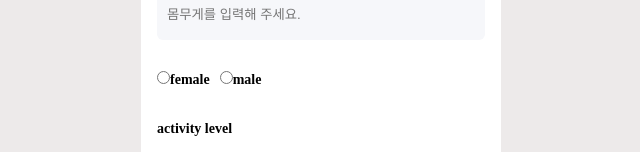
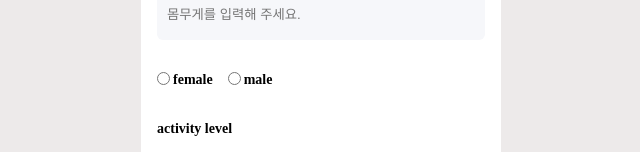
Before and after one commit to inyouxg/capstone-design-1, a React (Vite) app in the folder client/: page /profile in a window 1280 px wide. Shown: the part 386-538 px from the top of the page, without its empty margins (319-959 px from the left). Built offline with nearby package versions, Linux system fonts and the light colour scheme; no server answers.

Commit message:
style: css 조정

```diff
--- a/client/src/components/DietReportCard.module.css
+++ b/client/src/components/DietReportCard.module.css
@@ -8,6 +8,7 @@
   font-weight: 600;
   color: #8C8C8C;
   padding-left: 5px;
+  transform: translate(0, 5px);
 }
 
 .diet-card{
--- a/client/src/pages/ProfileSettingPage.module.css
+++ b/client/src/pages/ProfileSettingPage.module.css
@@ -30,9 +30,13 @@
   display: flex;
   margin-top: 20px;
   margin-bottom: 20px;
-  gap: 10px;
+  gap: 15px;
   font-size: 14px;
   font-weight: 600;
+}
+.setting-container__radio{
+  margin-right: 3px;
+  transform: translate(0,1px);
 }
 .setting-container__form-select{
   display: flex;
```
